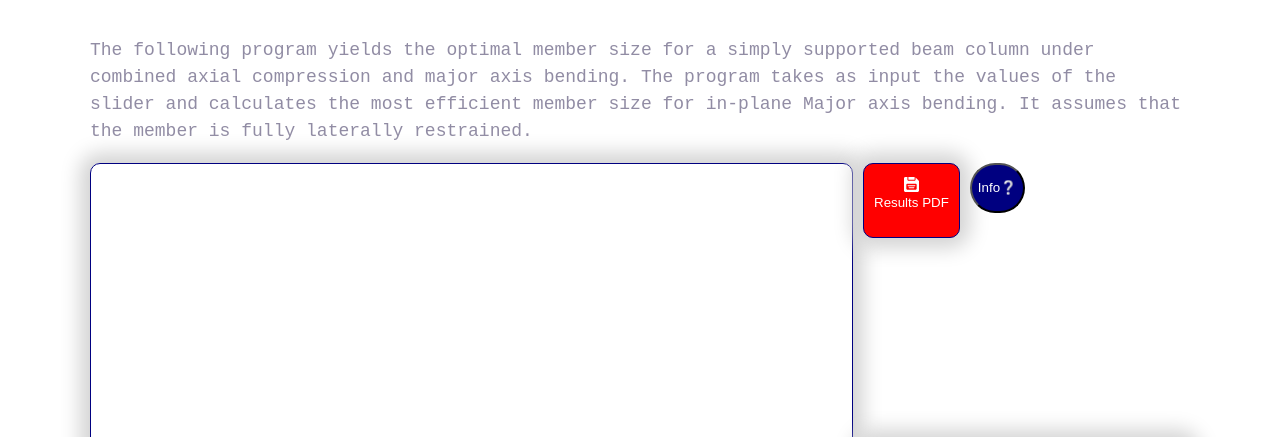
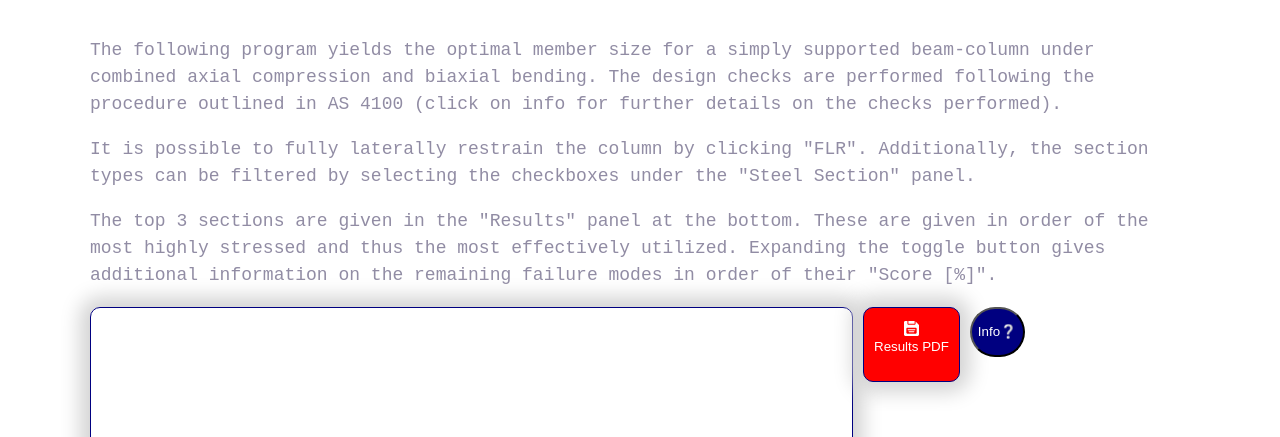
Before and after one commit to GabrielGarayalde/structoptima-website, a website built with Vite: page apps/column-design.html in a window 1280 px wide. Shown: the part 348-785 px from the top of the page. Built offline with nearby package versions, Linux system fonts and the light colour scheme.

Commit message:
minor formatting updates

```diff
--- a/apps/column-design.html
+++ b/apps/column-design.html
@@ -4,15 +4,15 @@
     <meta charset="UTF-8" />
     <meta name="viewport" content="width=device-width, initial-scale=1.0" />
     <link rel="shortcut icon" href="#" type="image/x-icon" />
-    <title>Document</title>
+    <title>Beam-Column Design to AS4100</title>
 
     <link rel="stylesheet" href="../css/styles.css" />
     <link rel="stylesheet" href="../css/normalize.css" />
     <script src="https://cdnjs.cloudflare.com/ajax/libs/jspdf/2.4.0/jspdf.umd.min.js"></script>
     <script src="https://cdnjs.cloudflare.com/ajax/libs/jspdf/1.3.2/jspdf.debug.js"></script>
     <script src="https://cdnjs.cloudflare.com/ajax/libs/mathjax/2.7.7/MathJax.js?config=TeX-MML-AM_CHTML"></script>
-
-    <body>
+  </head>
+  <body>
     <!-- NavBar -->
     <header>
       <nav class="nav collapsible">
@@ -46,10 +46,20 @@
       <div class="header">
         <p>
           The following program yields the optimal member size for a simply
-          supported beam column under combined axial compression and major axis
-          bending. The program takes as input the values of the slider and
-          calculates the most efficient member size for in-plane Major axis
-          bending. It assumes that the member is fully laterally restrained.
+          supported beam-column under combined axial compression and biaxial
+          bending. The design checks are performed following the procedure
+          outlined in AS 4100 (click on info for further details on the checks performed).
+        </p>
+        <p>
+          It is possible to fully laterally restrain the column by clicking "FLR". Additionally,
+          the section types can be filtered by selecting the checkboxes under the "Steel Section"
+          panel.
+        </p>
+        <p>
+          The top 3 sections are given in the "Results" panel at the bottom. These are given in order
+          of the most highly stressed and thus the most effectively utilized. Expanding the toggle
+          button gives additional information on the remaining failure modes in order of their
+          "Score [%]".
         </p>
       </div>
 
@@ -118,6 +128,7 @@
           </div>
         </div>
       </section>
+
       <div class="border-style">
         <div class="results-card-header"><h3>Column Lengths and Restraints</h3></div>
 
@@ -370,4 +381,5 @@
     <script src="../js/collapsible.js" type="module"></script>
     <script src="./column-design/saveAsPdfButton.js" type="module"></script>
   </body>
+
 </html>
--- a/apps/column-design/main.js
+++ b/apps/column-design/main.js
@@ -54,7 +54,6 @@ paramSliders.forEach((param, index) =>
     let selectedTypes = selectedOptions();
     if (selectedTypes.length > 0) {
       let resultsSorted = predictResult(params, selectedTypes);
-      console.log(resultsSorted);
       updateResults(resultsSorted);
       updateCanvas(canvas, resultsSorted, params);
     }
@@ -71,6 +70,7 @@ checkboxes.forEach((checkbox) => {
     if (selectedTypes.length > 0) {
       let resultsSorted = predictResult(params, selectedTypes);
       updateResults(resultsSorted);
+      updateCanvas(canvas, resultsSorted, params);
     }
   });
 });
--- a/apps/column-design/predictResult.js
+++ b/apps/column-design/predictResult.js
@@ -123,7 +123,6 @@ export function predictResult(params, selectedTypes) {
       const scoreMemberCompressionCapacityNc_y = N_load / (phi * Nc_y);
 
       let scoreMemberMomentCapacityMb_x;
-      console.log(selectedType);
       if (selectedType == "SHS" || selectedType == "CHS") {
         scoreMemberMomentCapacityMb_x = 0;
       } else {
@@ -186,9 +185,7 @@ export function predictResult(params, selectedTypes) {
     }
   });
 
-  console.log(scores);
   let resultsSorted = filterScoresArray(scores);
-  console.log(resultsSorted.length);
   return resultsSorted;
 }
 
```
Also changed, not shown: apps.html (+2 -3 lines), contact.html (+1 -1 lines), research-articles/real-time-topology-optimization-via-learnable-mappings.html (+2 -2 lines).
